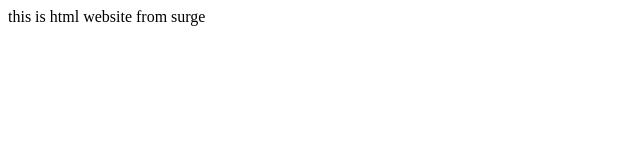
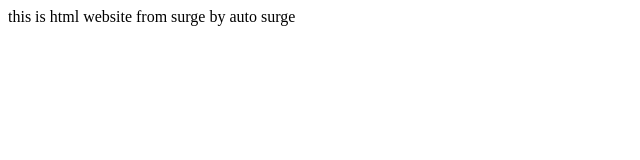
Before and after one commit to bilal-zulfiqar/bootcamp20_1, a plain HTML site: page index.html in a window 1280 px wide. Shown: the whole page, without its empty margins (0-640 px from the left). Drawn offline with Linux system fonts and the light colour scheme.

Commit message:
add surge at this step

```diff
--- a/index.html
+++ b/index.html
@@ -10,6 +10,7 @@
 
 <body>
   this is html website from surge
+  by auto surge
 </body>
 
 </html>
```
